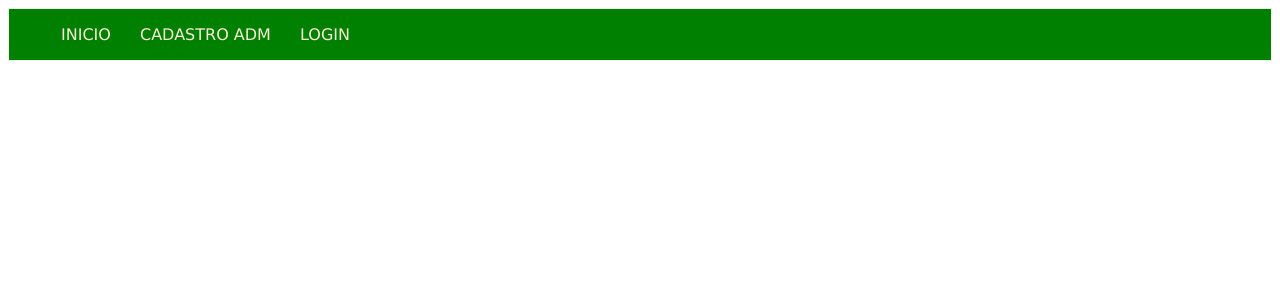
After one commit to igorhf/Projeto_Site_De_Noticia, a PHP site: page /principal_adm.php in a window 1280 px wide. The commit adds this page. Shown: the top 300 px of the page. Run offline with PHP 8.4, Linux system fonts and the light colour scheme.

Commit message:
corrigindo erro na pagina cadastro adm, criado o menu adm , e a opçao deslogin

```diff
--- /dev/null
+++ b/controllers/controle_adm.php
@@ -0,0 +1,7 @@
+<?php
+
+function menu(){
+    set_include_path(require("views/templates/menu_pagina_adm.php"));
+}
+
+?>
--- /dev/null
+++ b/principal_adm.php
@@ -0,0 +1,5 @@
+
+    <?php
+    require_once("controllers/controle_adm.php");
+    menu();
+    ?>
--- a/views/css/menu_pagina_adm.css
+++ b/views/css/menu_pagina_adm.css
@@ -15,6 +15,6 @@ a{
     color: antiquewhite;
 }
 a:hover{
-    color: green;
-    background: rgb(31, 95, 214)
+    color:antiquewhite;
+    background: rgb(24, 21, 21);
 }
--- a/views/pagina_cadastro_adm.php
+++ b/views/pagina_cadastro_adm.php
@@ -16,7 +16,7 @@
     <?php
 
     session_start();
-    if($_SESSION["campos"] == ""){
+    if(!isset($_SESSION["campos"])){
         echo("REALIZE SEU CADASTRO");
     }else{
     print_r($_SESSION["campos"]);
--- /dev/null
+++ b/views/templates/menu_pagina_adm.php
@@ -0,0 +1,39 @@
+<!DOCTYPE html>
+<html lang="pt-br">
+<head>
+    <meta charset="UTF-8">
+    <meta name="viewport" content="width=device-width, initial-scale=1.0">
+    <meta http-equiv="X-UA-Compatible" content="ie=edge">
+    <!--link css-->
+    <link rel="stylesheet" type="text/css" href="views/css/menu_pagina_adm.css">
+    <title>Document</title>
+</head>
+<body>
+    <?php
+    session_start();
+
+    if(!isset($_SESSION["login"])){
+    ?>
+    <nav>
+        <ul>
+            <li><a href="#">INICIO</a></li>
+            <li><a href="views/pagina_cadastro_adm.php">CADASTRO ADM</a></li>
+            <li><a href="#">LOGIN</a></li>
+        </ul>
+    </nav>
+    <?php
+    }else{
+    ?>
+    <nav>
+        <ul>
+            <li><a href="#">INICIO</a></li>
+            <li><a href="views/pagina_cadastro_adm.php">CADASTRO ADM</a></li>
+            <li><a href="#">CADASTRO NOTICIA</a></li>
+            <li><a href="models/deslogin.php">DESLOGIN</a></li>
+        </ul>
+    </nav>
+    <?php
+    }
+    ?>
+</body>
+</html>
```
Also changed, not shown: models/deslogin.php (added, +7 -0 lines), views/templates/menu_pagina_adm.html (deleted, +0 -29 lines), controllers/Novo Documento de Texto.txt (deleted), models/login_adm.php (added).
